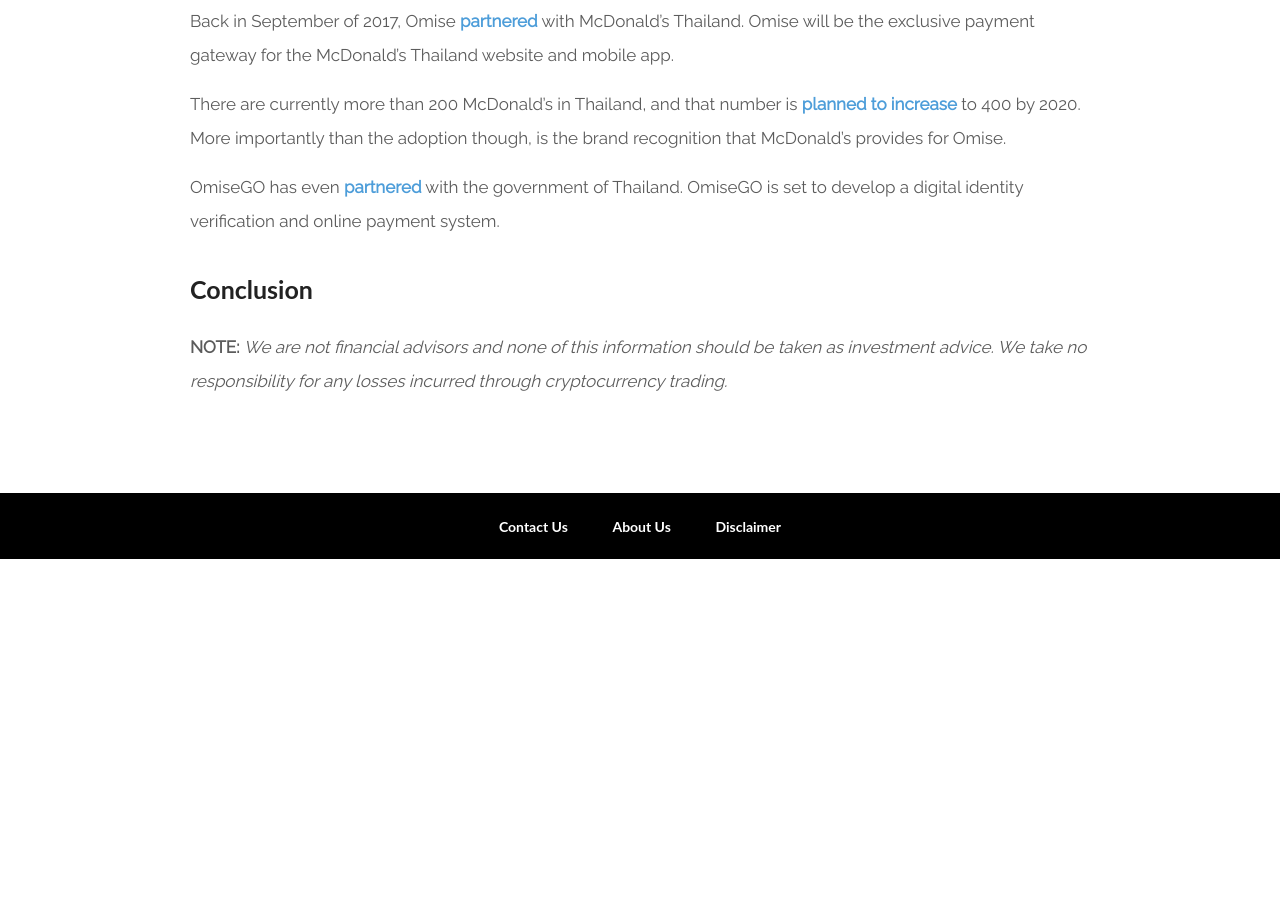
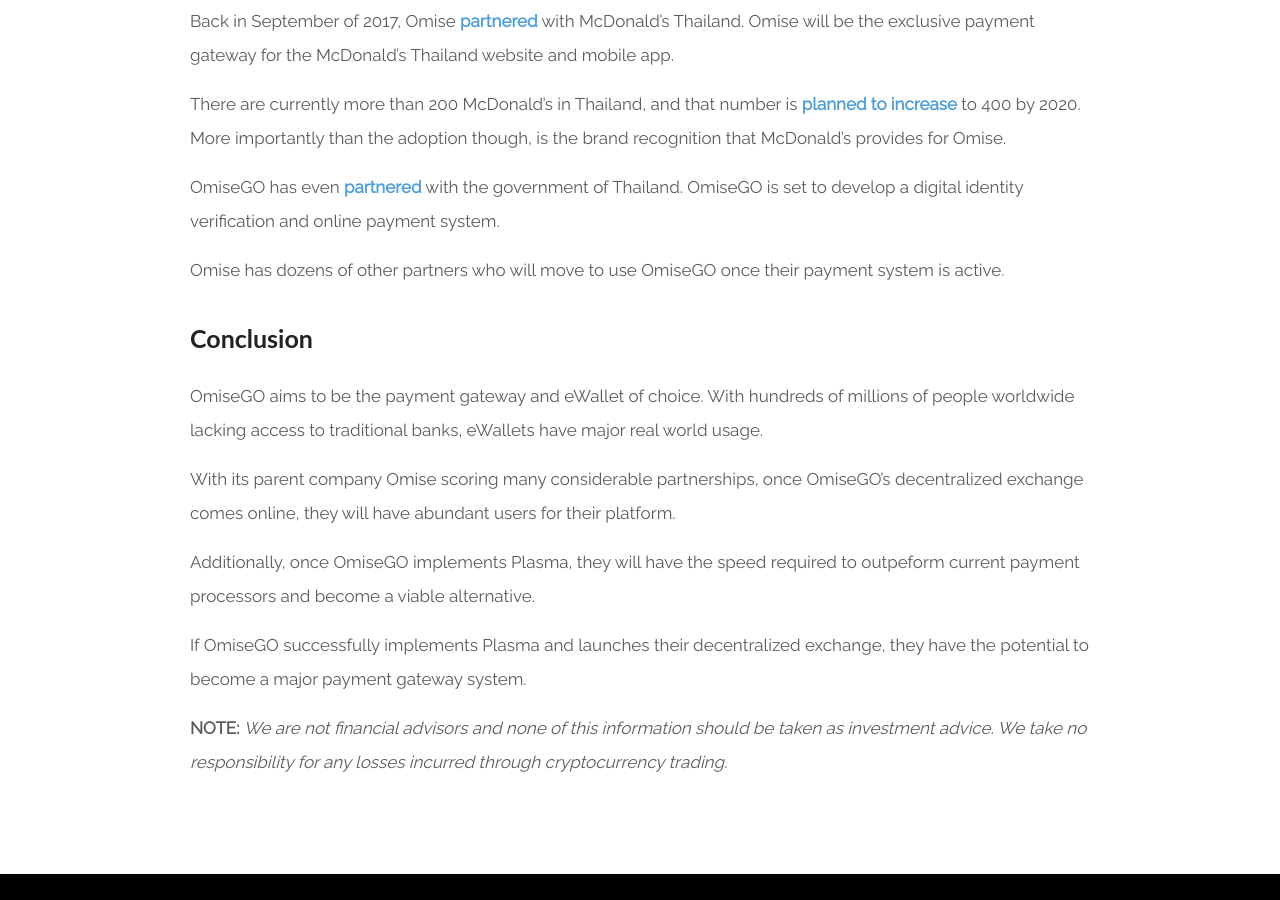
Before and after one commit to homebodygym/homebodygym, a Jekyll site: the page built from pages/altcoins/buy-omisego.md, in a window 1280 px wide and 900 px high, scrolled down 11354 px. Built offline with Jekyll 4.4.1, drawn with Linux system fonts in a browser that asks for light colours; some web fonts are replaced; a script that is not in the unit is left out; before the commit the page ends 11913 px from its top, so only the background shows below that.

Commit message:
omisego conclusion

```diff
--- a/pages/altcoins/buy-omisego.md
+++ b/pages/altcoins/buy-omisego.md
@@ -172,6 +172,16 @@
 
 OmiseGO has even [partnered](https://www.ccn.com/ethereum-blockchain-startup-partners-thai-government-ekyc-program/){: target="_blank"} with the government of Thailand. OmiseGO is set to develop a digital identity verification and online payment system.
 
+Omise has dozens of other partners who will move to use OmiseGO once their payment system is active.
+
 ### Conclusion
 
+OmiseGO aims to be the payment gateway and eWallet of choice. With hundreds of millions of people worldwide lacking access to traditional banks, eWallets have major real world usage.
+
+With its parent company Omise scoring many considerable partnerships, once OmiseGO's decentralized exchange comes online, they will have abundant users for their platform.
+
+Additionally, once OmiseGO implements Plasma, they will have the speed required to outpeform current payment processors and become a viable alternative.
+
+If OmiseGO successfully implements Plasma and launches their decentralized exchange, they have the potential to become a major payment gateway system.
+
 <b>NOTE:</b> <i>We are not financial advisors and none of this information should be taken as investment advice. We take no responsibility for any losses incurred through cryptocurrency trading.</i>
```
